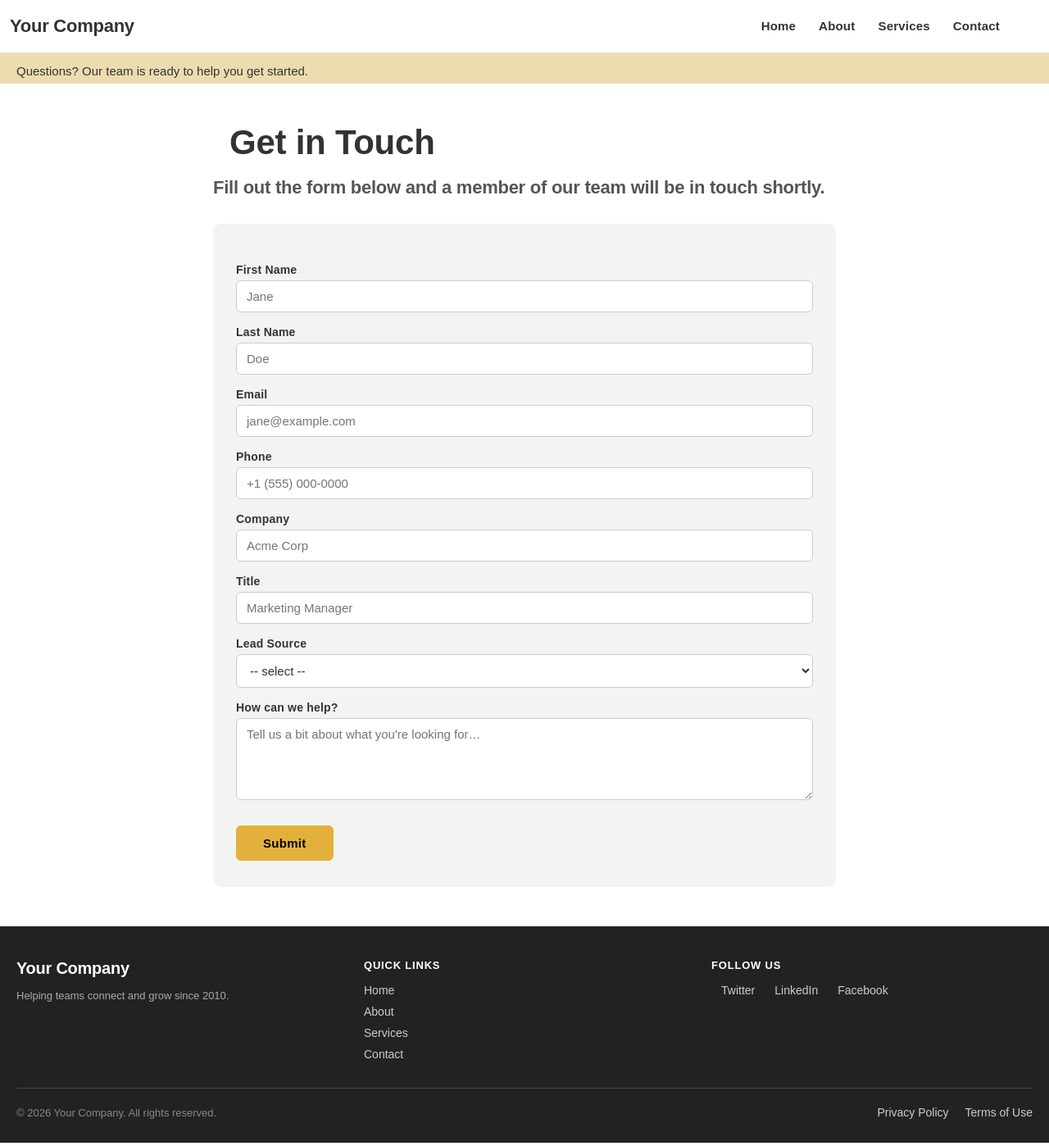
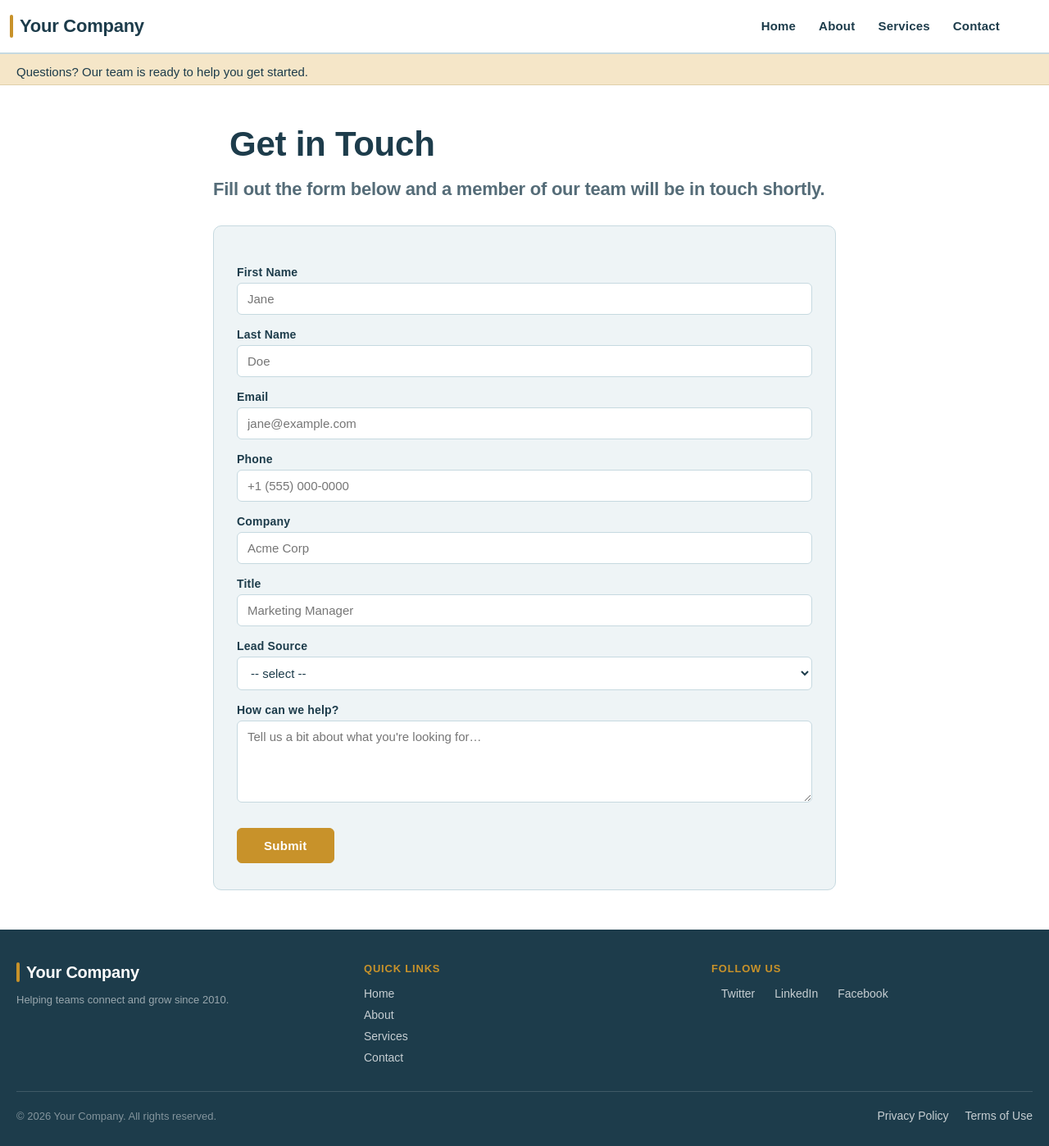
Before and after one commit to KaterynaLove/salesforce-web-to-lead-flask, a Flask app: page / in a window 1280 px wide. Shown: the whole page at 82% size. Run offline with Flask 3, Linux system fonts and the light colour scheme.

Commit message:
Restyle CSS with Nightingale College color palette (teal + gold)

```diff
--- a/templates/index.html
+++ b/templates/index.html
@@ -5,14 +5,27 @@
   <meta name="viewport" content="width=device-width, initial-scale=1.0" />
   <title>Contact Us</title>
   <style>
+    /* ── Color tokens (Nightingale College palette) ─────────── */
+    :root {
+      --teal:        #1d3c4b;   /* primary dark — header nav, headings, footer bg */
+      --teal-light:  #eef4f6;   /* very light teal tint — form card bg            */
+      --teal-border: #c6d9e0;   /* subtle teal border                              */
+      --gold:        #c8922a;   /* accent — buttons, hovers, focus rings           */
+      --gold-dark:   #a87420;   /* button hover                                    */
+      --cream:       #f5e6c8;   /* announcement banner bg                          */
+      --white:       #ffffff;
+      --body-text:   #1d3c4b;
+      --muted:       rgba(255,255,255,0.55);
+    }
+
     /* ── Reset & base ───────────────────────────────────────── */
     *, *::before, *::after { box-sizing: border-box; margin: 0; padding: 0; }
 
     body {
       font-family: "aktiv-grotesk", Arial, "Helvetica Neue", Helvetica, sans-serif;
       font-size: 16px;
-      color: #333;
-      background: #fff;
+      color: var(--body-text);
+      background: var(--white);
       min-height: 100vh;
       display: flex;
       flex-direction: column;
@@ -23,8 +36,8 @@
 
     /* ── Header ─────────────────────────────────────────────── */
     .site-header {
-      background: #fff;
-      border-bottom: 1px solid #e0e0e0;
+      background: var(--white);
+      border-bottom: 2px solid var(--teal-border);
       position: sticky;
       top: 0;
       z-index: 100;
@@ -44,8 +57,22 @@
       font-size: 22px;
       font-weight: 700;
       letter-spacing: -0.25px;
-      color: #333;
+      color: var(--teal);
       text-decoration: none !important;
+      display: flex;
+      align-items: center;
+      gap: 8px;
+    }
+
+    /* gold flame accent beside logo */
+    .header__logo::before {
+      content: "";
+      display: inline-block;
+      width: 4px;
+      height: 28px;
+      background: var(--gold);
+      border-radius: 2px;
+      flex-shrink: 0;
     }
 
     .header__nav {
@@ -57,12 +84,13 @@
     .header__nav a {
       font-size: 15px;
       font-weight: 600;
-      color: #333;
+      color: var(--teal);
       text-decoration: none !important;
       letter-spacing: 0.2px;
+      transition: color 0.15s;
     }
 
-    .header__nav a:hover { color: #e3b03b; }
+    .header__nav a:hover { color: var(--gold); }
 
     /* hamburger (mobile) */
     .nav-opener {
@@ -82,7 +110,7 @@
       display: block;
       width: 24px;
       height: 2px;
-      background: black !important;
+      background: var(--teal) !important;
       border-radius: 2px;
     }
 
@@ -100,7 +128,8 @@
 
     /* ── Banner ─────────────────────────────────────────────── */
     .banner {
-      background: #eedcb1;
+      background: var(--cream);
+      border-bottom: 1px solid #e0cfaa;
     }
 
     .banner__text {
@@ -109,6 +138,7 @@
       padding: 13px 20px 7px 20px !important;
       font-size: 15px;
       font-weight: 500;
+      color: var(--teal);
       white-space: unset;
       text-align: center;
     }
@@ -134,7 +164,7 @@
       letter-spacing: -0.25px;
       padding: 0 20px;
       margin-bottom: 8px;
-      color: #333;
+      color: var(--teal);
     }
 
     h3.form-heading-new {
@@ -146,7 +176,8 @@
       letter-spacing: -0.25px;
       padding: 10px 0 7px 0;
       margin-bottom: 24px;
-      color: #555;
+      color: var(--teal);
+      opacity: 0.75;
     }
 
     @media (max-width: 767px) {
@@ -155,7 +186,8 @@
 
     /* ── Salesforce form wrapper ────────────────────────────── */
     .sf-form-wrap {
-      background: #f3f3f3;
+      background: var(--teal-light);
+      border: 1px solid var(--teal-border);
       border-radius: 10px;
       padding: 32px 28px;
       font-size: 15px;
@@ -168,7 +200,7 @@
       margin-top: 16px;
       font-size: 14px;
       letter-spacing: 0.2px;
-      color: #333;
+      color: var(--teal);
     }
 
     .sf-form-wrap label:first-child { margin-top: 0; }
@@ -180,12 +212,12 @@
     .sf-form-wrap textarea {
       width: 100%;
       padding: 10px 12px;
-      border: 1px solid #ccc;
+      border: 1px solid var(--teal-border);
       border-radius: 6px;
       font-size: 15px;
       font-family: inherit;
-      color: #333;
-      background: #fff;
+      color: var(--teal);
+      background: var(--white);
       transition: border-color 0.15s;
     }
 
@@ -193,8 +225,8 @@
     .sf-form-wrap select:focus,
     .sf-form-wrap textarea:focus {
       outline: none;
-      border-color: #e3b03b;
-      box-shadow: 0 0 0 2px rgba(227, 176, 59, 0.2);
+      border-color: var(--gold);
+      box-shadow: 0 0 0 2px rgba(200, 146, 42, 0.2);
     }
 
     .sf-form-wrap textarea { resize: vertical; min-height: 100px; }
@@ -204,10 +236,10 @@
 
     .form__btns .btn {
       display: inline-block;
-      border: 1px solid #e3b03b;
-      background-color: #e3b03b;
+      border: 1px solid var(--gold);
+      background-color: var(--gold);
       font-weight: 600;
-      color: #000;
+      color: var(--white);
       padding: 12px 32px;
       border-radius: 6px;
       font-size: 15px;
@@ -218,8 +250,8 @@
     }
 
     .form__btns .btn:hover {
-      background-color: #d4a033;
-      border-color: #d4a033;
+      background-color: var(--gold-dark);
+      border-color: var(--gold-dark);
     }
 
     @media (max-width: 990px) {
@@ -234,8 +266,8 @@
 
     /* ── Footer ─────────────────────────────────────────────── */
     .site-footer {
-      background: #222;
-      color: #ccc;
+      background: var(--teal);
+      color: rgba(255, 255, 255, 0.8);
       padding: 40px 20px 28px;
     }
 
@@ -247,22 +279,33 @@
       gap: 32px;
     }
 
-    /* remove the pseudo-element separator */
     .footer__main::after { background: none; }
 
     .footer__logo {
       font-size: 20px;
       font-weight: 700;
-      color: #fff;
+      color: var(--white);
       letter-spacing: -0.25px;
       text-decoration: none !important;
-      display: block;
+      display: flex;
+      align-items: center;
+      gap: 8px;
       margin-bottom: 12px;
+    }
+
+    .footer__logo::before {
+      content: "";
+      display: inline-block;
+      width: 4px;
+      height: 24px;
+      background: var(--gold);
+      border-radius: 2px;
+      flex-shrink: 0;
     }
 
     .footer__tagline {
       font-size: 13px;
-      color: #aaa;
+      color: rgba(255, 255, 255, 0.55);
       line-height: 1.5;
     }
 
@@ -271,7 +314,7 @@
       font-weight: 700;
       text-transform: uppercase;
       letter-spacing: 0.8px;
-      color: #fff;
+      color: var(--gold);
       margin-bottom: 14px;
     }
 
@@ -284,12 +327,12 @@
 
     .footer__links a {
       font-size: 14px;
-      color: #ccc;
+      color: rgba(255, 255, 255, 0.75);
       text-decoration: none !important;
       transition: color 0.15s;
     }
 
-    .footer__links a:hover { color: #e3b03b; }
+    .footer__links a:hover { color: var(--gold); }
 
     /* social links */
     .footer .social {
@@ -302,19 +345,19 @@
     .footer .social li a {
       border: none;
       font-size: 14px;
-      color: #ccc;
+      color: rgba(255, 255, 255, 0.75);
       padding: 4px 12px;
       text-decoration: none !important;
       transition: color 0.15s;
     }
 
-    .footer .social li a:hover { color: #e3b03b; }
+    .footer .social li a:hover { color: var(--gold); }
 
     .footer__bottom {
       max-width: 1280px;
       margin: 32px auto 0;
       padding-top: 20px;
-      border-top: 1px solid #444;
+      border-top: 1px solid rgba(255, 255, 255, 0.15);
       display: flex;
       align-items: center;
       justify-content: space-between;
@@ -324,14 +367,12 @@
 
     .footer__copy {
       font-size: 13px;
-      color: #888;
+      color: rgba(255, 255, 255, 0.45);
     }
 
     @media (max-width: 767px) {
       .footer__main { grid-template-columns: 1fr; gap: 24px; }
       .footer__bottom { flex-direction: column; align-items: flex-start; }
-
-      .footer .logo { width: 175px; }
       .footer .social { font-size: 20px; }
       .footer .social li { padding: 0 12px; }
     }
```
